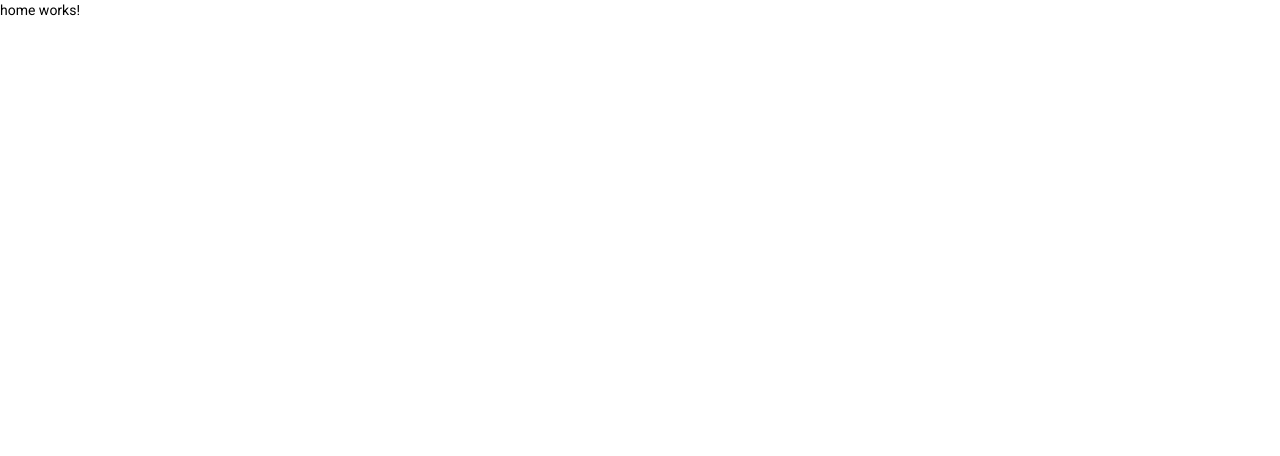
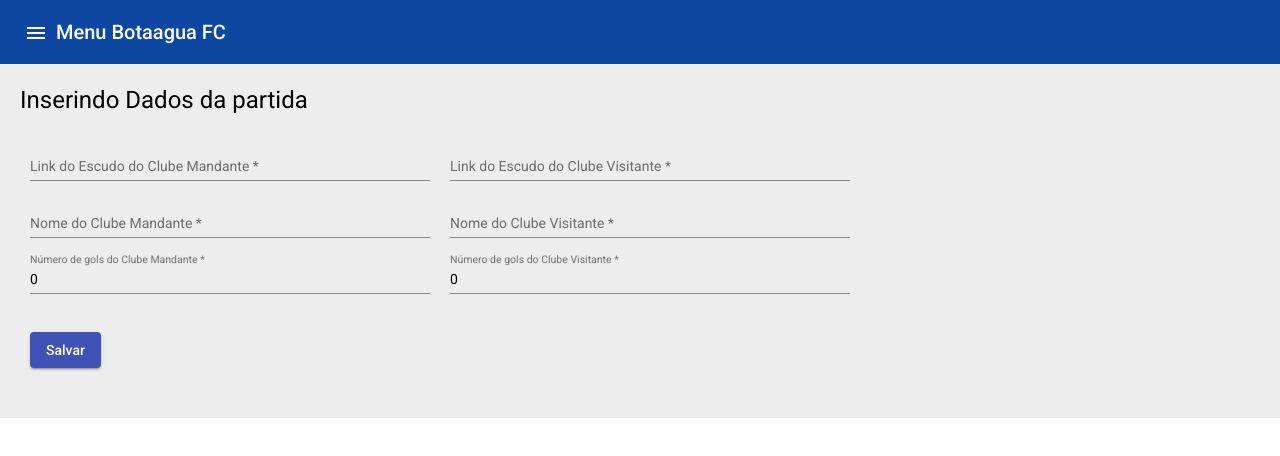
Before and after one commit to EduardoAraD/Projeto_Angular, an Angular app: page / in a window 1280 px wide. Shown: the top 456 px of the page. Built offline with nearby package versions, Linux system fonts and the light colour scheme.

Commit message:
create form in home

```diff
--- a/src/app/home/home.component.css
+++ b/src/app/home/home.component.css
@@ -0,0 +1,39 @@
+.toolbar__home{
+    background-color: #0D47A1;
+    color: #FDFDFD;
+  }
+
+  .toolbar__icon {
+    background-color: #0D47A1;
+    color: #FDFDFD;
+    border: none
+  }
+
+  .content {
+    padding: 20px;
+    flex: 1;
+    background-color: #EDEDED;
+  }
+
+  .content_form{
+    display: flex;
+  }
+
+  .content_form_item{
+    display: flex;
+    flex-direction: column;
+    margin: 10px;
+  }
+
+  .content button{
+    margin: 10px;
+    margin-bottom: 30px;
+  }
+
+  .form-field {
+    width: 400px;
+  }
+
+  .spacer {
+      flex: 1 1 auto;
+  }
--- a/src/app/home/home.component.html
+++ b/src/app/home/home.component.html
@@ -1 +1,41 @@
-<p>home works!</p>
+<mat-toolbar class="toolbar__home">
+    <button mat-icon-button class="toolbar__icon" aria-label="Example icon-button with menu icon">
+        <mat-icon>menu</mat-icon>
+    </button>
+    <span>Menu Botaagua FC</span>
+    <span class="spacer"></span>
+</mat-toolbar>
+<div class="content">
+    <h1>Inserindo Dados da partida</h1>
+    <div class="content_form">
+        <div class="content_form_item">
+            <mat-form-field class="form-field" appearence="fill">
+                <mat-label>Link do Escudo do Clube Mandante</mat-label>
+                <input matInput type="text" required [(ngModel)]="urlShieldHome">
+            </mat-form-field>
+            <mat-form-field class="form-field" appearence="fill">
+                <mat-label>Nome do Clube Mandante</mat-label>
+                <input matInput type="text" required [(ngModel)]="nameHome">
+            </mat-form-field>
+            <mat-form-field class="form-field" appearence="fill">
+                <mat-label>Número de gols do Clube Mandante</mat-label>
+                <input matInput type="number" required [(ngModel)]="golsHome">
+            </mat-form-field>
+        </div>
+        <div class="content_form_item">
+            <mat-form-field class="form-field" appearence="fill">
+                <mat-label>Link do Escudo do Clube Visitante</mat-label>
+                <input matInput type="text" required [(ngModel)]="urlShieldAway">
+            </mat-form-field>
+            <mat-form-field class="form-field" appearence="fill">
+                <mat-label>Nome do Clube Visitante</mat-label>
+                <input matInput type="text" required [(ngModel)]="nameAway">
+            </mat-form-field>
+            <mat-form-field class="form-field" appearence="fill">
+                <mat-label>Número de gols do Clube Visitante</mat-label>
+                <input matInput type="number" required [(ngModel)]="golsAway">
+            </mat-form-field>
+        </div>
+    </div>
+    <button mat-raised-button color="primary" (click)="createMatch()">Salvar</button>
+</div>
--- a/src/app/home/home.component.ts
+++ b/src/app/home/home.component.ts
@@ -1,4 +1,6 @@
 import { Component, OnInit } from '@angular/core';
+
+import { Match } from '../model/match';
 
 @Component({
   selector: 'spa-home',
@@ -7,9 +9,43 @@ import { Component, OnInit } from '@angular/core';
 })
 export class HomeComponent implements OnInit {
 
-  constructor() { }
+  urlShieldHome: string;
+  urlShieldAway: string;
+  nameHome: string;
+  nameAway: string;
+  golsHome: number;
+  golsAway: number;
 
-  ngOnInit(): void {
+  matchs: Match[] = []
+
+  constructor() {
+    this.urlShieldHome = "";
+    this.urlShieldAway = "";
+    this.nameHome = "";
+    this.nameAway = "";
+    this.golsHome = 0;
+    this.golsAway = 0;
+  }
+
+  ngOnInit(): void {}
+
+  createMatch(): void{
+    const match = new Match();
+    match.urlShieldHome = this.urlShieldHome;
+    match.urlShildAway = this.urlShieldAway;
+    match.nameHome = this.nameHome;
+    match.nameAway = this.nameAway;
+    match.golsHome = this.golsHome;
+    match.golsAway = this.golsAway;
+
+    this.matchs.push(match)
+
+    this.urlShieldHome = "";
+    this.urlShieldAway = "";
+    this.nameHome = "";
+    this.nameAway = "";
+    this.golsHome = 0;
+    this.golsAway = 0;
   }
 
 }
--- /dev/null
+++ b/src/app/model/match.ts
@@ -0,0 +1,17 @@
+export class Match {
+    urlShieldHome: string;
+    urlShildAway: string;
+    nameHome: string;
+    nameAway: string;
+    golsHome: number;
+    golsAway: number;
+
+    constructor(){
+        this.urlShieldHome = '';
+        this.urlShildAway = '';
+        this.nameHome = '';
+        this.nameAway = '';
+        this.golsAway = 0;
+        this.golsHome = 0;
+    }
+}
```
Also changed, not shown: src/app/app.module.ts (+14 -1 lines).
